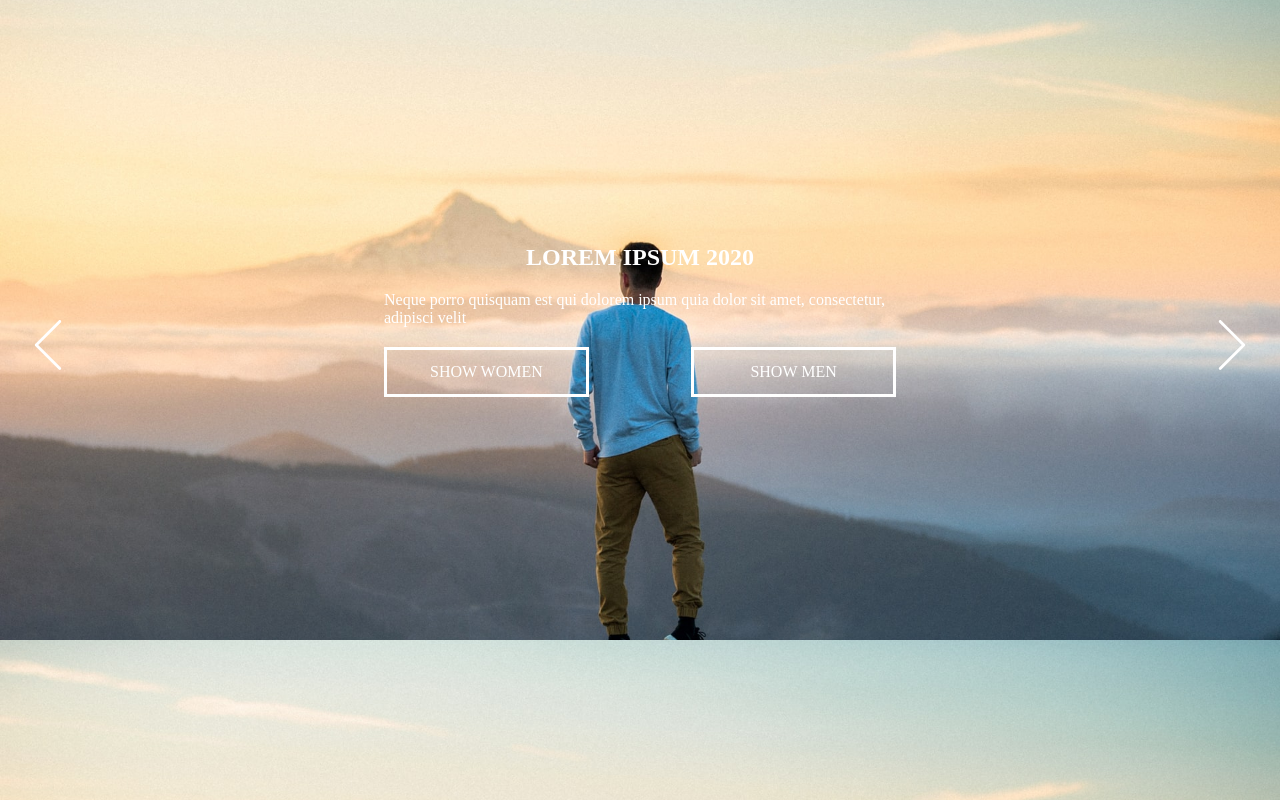
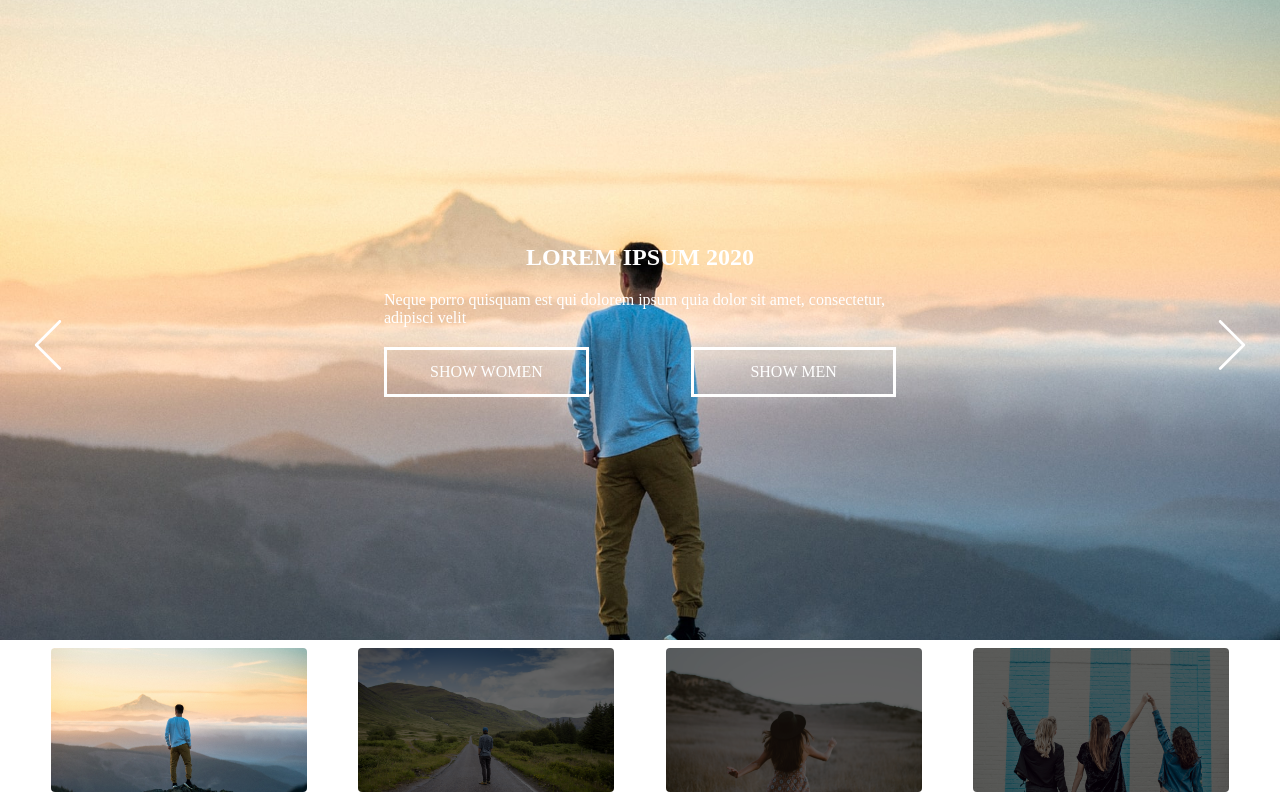
Before and after one commit to marcoaminotto/sofomo-task, a React (Create React App) app: page / in a window 1280 px wide. Built offline with nearby package versions, Linux system fonts and the light colour scheme.

Commit message:
feat: add functionality of select image by thumbnail

```diff
--- a/src/components/Filmtrip/index.js
+++ b/src/components/Filmtrip/index.js
@@ -2,12 +2,20 @@ import React from 'react';
 
 import Thumbnail from '../Thumbnail';
 
-const Filmtrip = ({ images }) => {
+const Filmtrip = ({ images, activeImage, handleClick }) => {
   return (
     <div className="filmtrip">
       {images.map((index) => {
         const imagePath = `/images/image${index}.jpg`;
-        return <Thumbnail key={index} path={imagePath} />;
+        return (
+          <Thumbnail
+            key={index}
+            path={imagePath}
+            active={index - 1 === activeImage * -1}
+            index={index}
+            handleClick={handleClick}
+          />
+        );
       })}
     </div>
   );
--- a/src/components/Thumbnail/index.js
+++ b/src/components/Thumbnail/index.js
@@ -1,9 +1,9 @@
 import React from 'react';
 
-const Thumbnail = ({ path }) => {
+const Thumbnail = ({path, active, handleClick, index}) => {
   return (
-    <div className="thumbnail">
-      <img src={path} alt="Thumbnail" />
+    <div className="thumbnail" onClick={() => handleClick(index)}>
+      <img className={active ? 'active' : undefined} src={path} alt="Thumbnail"/>
     </div>
   );
 };
--- a/src/containers/Carousel/index.js
+++ b/src/containers/Carousel/index.js
@@ -42,6 +42,12 @@ const Carousel = () => {
     setTranslate((activeImage + 1) * getWindowWidth());
   };
 
+  const handleClickThumbnail = (selectedImg) => {
+    const imgIndex = (selectedImg - 1) * -1;
+    setActiveImage(imgIndex);
+    setTranslate(imgIndex * getWindowWidth());
+  };
+
   return (
     <div id="carousel">
       <div id="slider" style={imagesTransition}>
@@ -54,6 +60,8 @@ const Carousel = () => {
       <ArrowButton direction="right" handleClick={nextImage} />
       <Filmtrip
         images={imagesList}
+        activeImage={activeImage}
+        handleClick={handleClickThumbnail}
       />
     </div>
   );
--- a/src/styles/components/_thumbnail.scss
+++ b/src/styles/components/_thumbnail.scss
@@ -9,5 +9,9 @@
     border-radius: 4px;
     filter: brightness(0.4);
     transition: 0.4s;
+
+    &.active {
+      filter: brightness(1);
+    }
   }
 }
--- a/src/styles/index.css
+++ b/src/styles/index.css
@@ -168,4 +168,40 @@ img {
   -webkit-transform: translateX(-2px);
           transform: translateX(-2px);
 }
+
+.filmtrip {
+  display: -webkit-box;
+  display: -ms-flexbox;
+  display: flex;
+  -webkit-box-pack: space-evenly;
+      -ms-flex-pack: space-evenly;
+          justify-content: space-evenly;
+  -webkit-box-align: center;
+      -ms-flex-align: center;
+          align-items: center;
+  height: 20vh;
+  width: 100vw;
+}
+
+.thumbnail {
+  height: 90%;
+  width: 20vw;
+}
+
+.thumbnail img {
+  height: 100%;
+  width: 100%;
+  -o-object-fit: cover;
+     object-fit: cover;
+  border-radius: 4px;
+  -webkit-filter: brightness(0.4);
+          filter: brightness(0.4);
+  -webkit-transition: 0.4s;
+  transition: 0.4s;
+}
+
+.thumbnail img.active {
+  -webkit-filter: brightness(1);
+          filter: brightness(1);
+}
 /*# sourceMappingURL=index.css.map */
--- a/src/styles/index.scss
+++ b/src/styles/index.scss
@@ -5,3 +5,5 @@
 @import "components/image";
 @import "components/advertise";
 @import "components/arrow-button";
+@import "components/filmtrip";
+@import "components/thumbnail";
```
Also changed, not shown: 2 other files (tests, documents, lock files or other folders).
